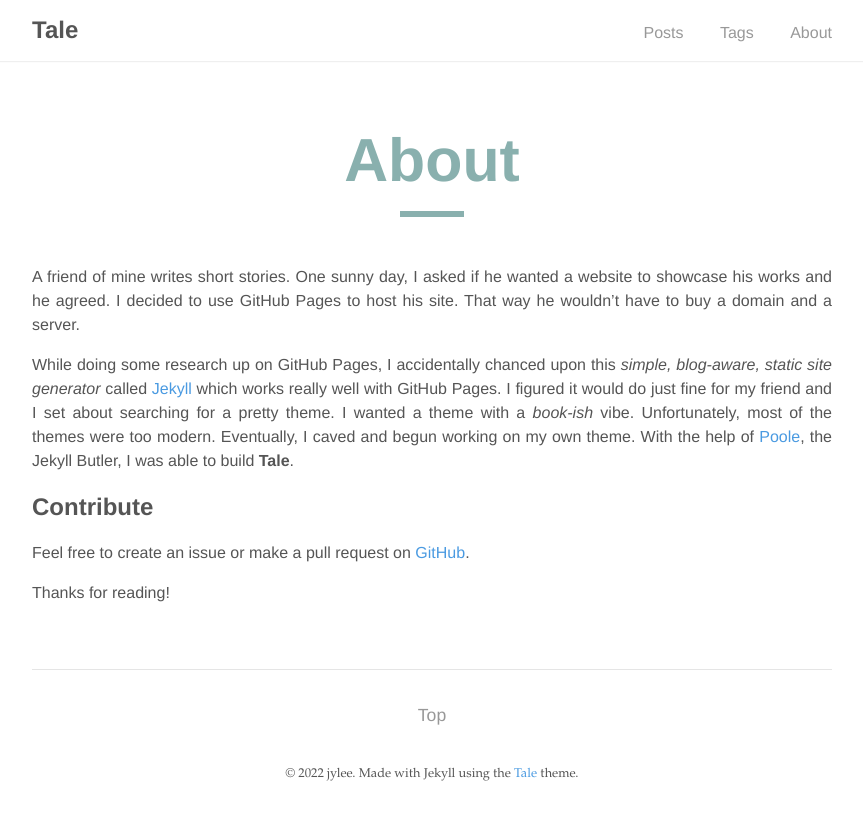
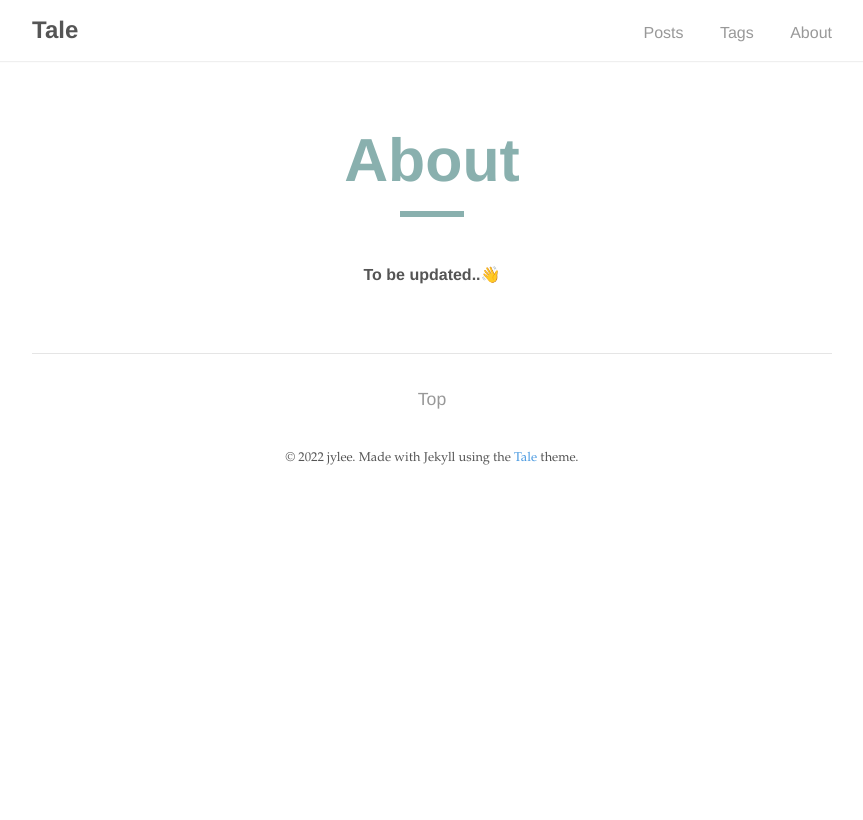
Before and after one commit to ch3coo2ca/ch3coo2ca.github.io, a Jekyll site: the page built from _pages/about.md, in a window 1280 px wide. Shown: the top 820 px of the page, without its empty margins (208-1071 px from the left). Built offline with Jekyll 4.4.1, drawn with Linux system fonts in a browser that asks for light colours.

Commit message:
update : remove unnecessary things in about page

```diff
--- a/_pages/about.md
+++ b/_pages/about.md
@@ -5,11 +5,4 @@ author: "Chester"
 permalink: /about/
 ---
 
-A friend of mine writes short stories. One sunny day, I asked if he wanted a website to showcase his works and he agreed. I decided to use GitHub Pages to host his site. That way he wouldn't have to buy a domain and a server.
-
-While doing some research up on GitHub Pages, I accidentally chanced upon this _simple, blog-aware, static site generator_ called [Jekyll](https://jekyllrb.com/) which works really well with GitHub Pages. I figured it would do just fine for my friend and I set about searching for a pretty theme. I wanted a theme with a _book-ish_ vibe. Unfortunately, most of the themes were too modern. Eventually, I caved and begun working on my own theme. With the help of [Poole](https://github.com/poole/poole), the Jekyll Butler, I was able to build **Tale**.
-
-## Contribute
-Feel free to create an issue or make a pull request on [GitHub](https://github.com/chesterhow/tale).
-
-Thanks for reading!
+<h4 align="center"> To be updated..👋 </h4>
```
